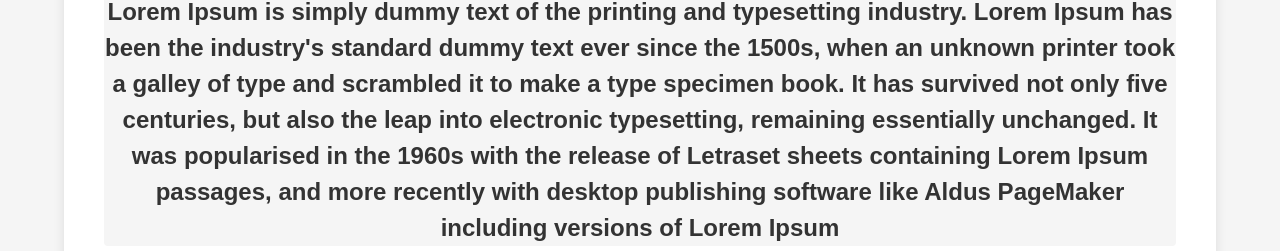
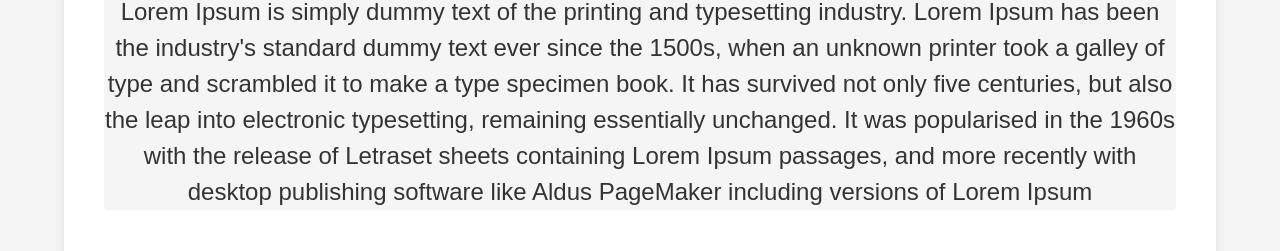
Before and after one commit to tytytyjjj/rthytuj, a plain HTML site: page index.html in a window 1280 px wide. Shown: the part 366-617 px from the top of the page. Drawn offline with nearby package versions, Linux system fonts and the light colour scheme.

Commit message:
Update index.html

```diff
--- a/index.html
+++ b/index.html
@@ -44,7 +44,7 @@
 
       .message {
         font-size: 1.5rem;
-        font-weight: bold;
+
         color: #333;
         margin-bottom: 10px;
       }
@@ -97,9 +97,9 @@
       />
 
       <!-- رسالة الشكر -->
-      <p class="message">Click To Join
+      <p class="message">
 
-       <br>
+
  Lorem Ipsum is simply dummy text of the printing and typesetting industry. Lorem Ipsum has been the industry's standard dummy text ever since the 1500s, when an unknown printer took a galley of type and scrambled it to make a type specimen book. It has survived not only five centuries, but also the leap into electronic typesetting, remaining essentially unchanged. It was popularised in the 1960s with the release of Letraset sheets containing Lorem Ipsum passages, and more recently with desktop publishing software like Aldus PageMaker including versions of Lorem Ipsum
       </p>
 
```
